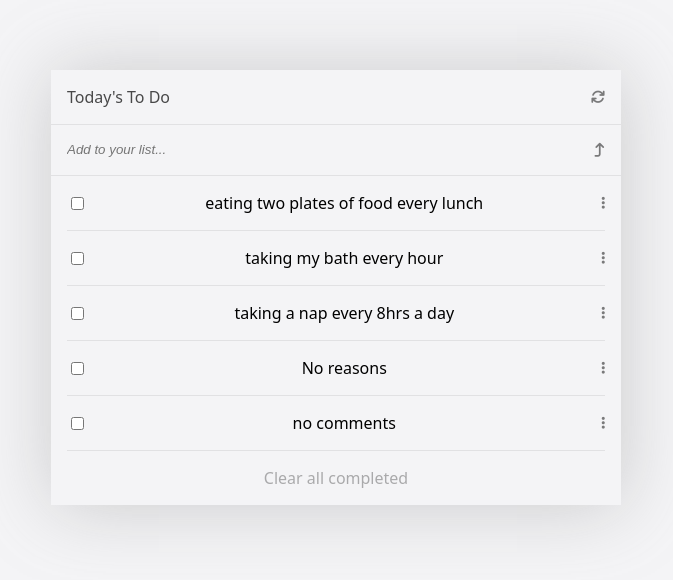
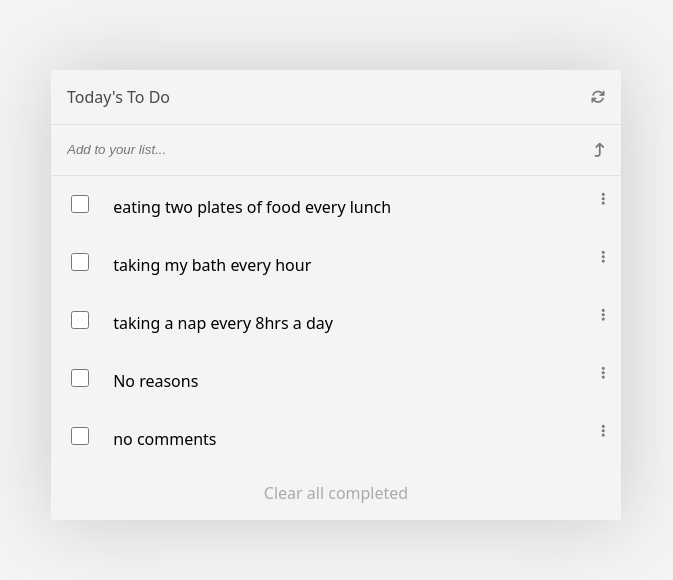
Before and after one commit to boniface193/webpack-todo-list, a website built with webpack: page src/index.html in a window 1280 px wide. Shown: the whole page, without its empty margins (304-977 px from the left). Built offline with nearby package versions, Linux system fonts and the light colour scheme.

Commit message:
adjustment was made

```diff
--- a/src/index.js
+++ b/src/index.js
@@ -15,10 +15,10 @@ const showList = () => {
 
   todos.forEach((listItem) => {
     viewList.innerHTML += `
-        <li class="d-flex py-4 align-center justify-between h-rule">
+        <li class="py-4">
           <input type="checkbox">
-          <div>${listItem.description}</div>
-          <i class="fa-solid fa-ellipsis-vertical"></i>
+          <span>${listItem.description}</span>
+          <i class="fa-solid fa-ellipsis-vertical d-flex justify-end float-right"></i>
         </li>`;
   });
 };
--- a/src/style.css
+++ b/src/style.css
@@ -15,8 +15,6 @@ body {
 .card {
   box-shadow: 1px 1px 70px rgba(143, 143, 143, 0.4);
   width: 50%;
-
-  /* padding: 15px; */
   margin: auto;
 }
 
@@ -62,6 +60,12 @@ input[type="text"] {
   outline: none;
 }
 
+input[type="checkbox"] {
+  width: 18px;
+  height: 18px;
+  margin-right: 20px;
+}
+
 ul {
   padding: 0;
   margin: 0;
```
